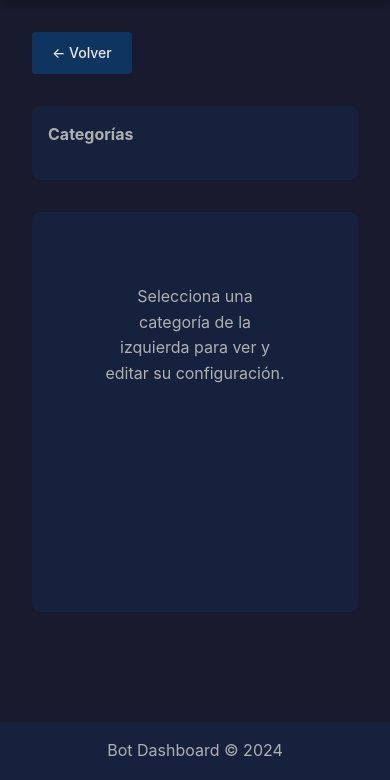
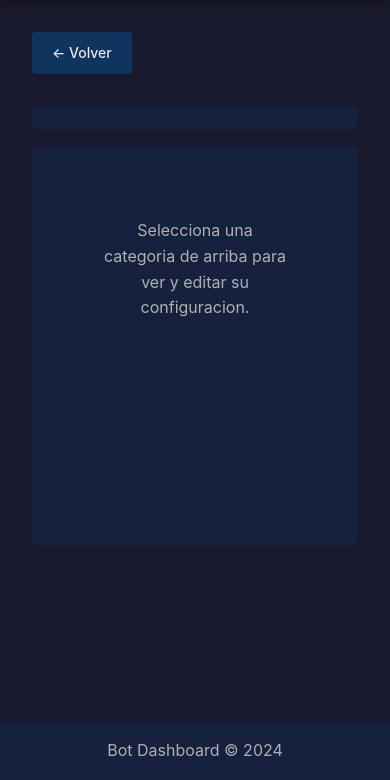
Before and after one commit to xurxogr/churchito, a Python web app: template discord_bot/web/templates/guild_config.html in a window 390 px wide. Shown: the part 64-844 px from the top of the page. Run offline with Jinja, Linux system fonts and the light colour scheme; the template is opened without the code that fills it, so the values that code supplies are empty; some libraries are stand-ins or nearby versions.

Commit message:
feat: Mueve los cogs a tabs en la parte superior de la página de configuración

```diff
--- a/discord_bot/web/static/css/style.css
+++ b/discord_bot/web/static/css/style.css
@@ -397,64 +397,58 @@ a:hover {
     border-radius: 50%;
 }
 
-.config-layout {
-    display: grid;
-    grid-template-columns: 280px 1fr;
-    gap: 2rem;
+/* Config Tabs Layout */
+.config-tabs {
+    display: flex;
+    flex-direction: column;
+    gap: 1rem;
 }
 
-@media (max-width: 768px) {
-    .config-layout {
-        grid-template-columns: 1fr;
-    }
+.cog-tabs {
+    display: flex;
+    flex-wrap: wrap;
+    gap: 0.5rem;
+    background-color: var(--bg-secondary);
+    border-radius: 8px;
+    padding: 0.75rem;
 }
 
-/* Cog Sidebar */
-.cog-sidebar {
-    background-color: var(--bg-secondary);
-    border-radius: 8px;
-    padding: 1rem;
+.cog-tab {
+    display: flex;
+    align-items: center;
+    gap: 0.5rem;
+    padding: 0.5rem 1rem;
+    background: none;
+    border: 2px solid transparent;
+    border-radius: 6px;
+    color: var(--text-secondary);
+    cursor: pointer;
+    font-size: 0.9rem;
+    transition: all 0.2s;
 }
 
-.cog-sidebar h2 {
-    font-size: 1rem;
-    margin-bottom: 1rem;
-    color: var(--text-secondary);
+.cog-tab:hover {
+    background-color: var(--bg-tertiary);
+    color: var(--text-primary);
 }
 
-.cog-list {
-    list-style: none;
+.cog-tab.active {
+    background-color: var(--accent-color);
+    color: white;
+    border-color: var(--accent-color);
 }
 
-.cog-item {
-    width: 100%;
-    display: flex;
-    align-items: center;
-    gap: 0.75rem;
-    padding: 0.75rem;
-    background: none;
-    border: none;
-    border-radius: 4px;
-    color: var(--text-primary);
-    cursor: pointer;
-    text-align: left;
-    transition: background-color 0.2s;
+.cog-tab .cog-icon {
+    font-size: 1.1rem;
 }
 
-.cog-item:hover {
-    background-color: var(--bg-tertiary);
+.cog-tab .cog-name {
+    white-space: nowrap;
 }
 
-.cog-icon {
-    font-size: 1.25rem;
-}
-
-.cog-name {
-    flex: 1;
-}
-
-.cog-status {
-    font-size: 0.875rem;
+.cog-tab .cog-status {
+    font-size: 0.8rem;
+    margin-left: 0.25rem;
 }
 
 .status-enabled {
@@ -463,6 +457,24 @@ a:hover {
 
 .status-disabled {
     color: var(--accent-danger);
+}
+
+.cog-tab.active .status-enabled,
+.cog-tab.active .status-disabled {
+    color: inherit;
+    opacity: 0.8;
+}
+
+@media (max-width: 768px) {
+    .cog-tabs {
+        overflow-x: auto;
+        flex-wrap: nowrap;
+        -webkit-overflow-scrolling: touch;
+    }
+
+    .cog-tab {
+        flex-shrink: 0;
+    }
 }
 
 /* Cog Settings Panel */
--- a/discord_bot/web/templates/guild_config.html
+++ b/discord_bot/web/templates/guild_config.html
@@ -14,34 +14,39 @@
         </h1>
     </div>
 
-    <div class="config-layout">
-        <aside class="cog-sidebar">
-            <h2>Categorías</h2>
-            <ul class="cog-list">
+    <div class="config-tabs">
+        <nav class="cog-tabs">
             {% for cog in cogs %}
-                <li>
             <button
-                        class="cog-item"
+                class="cog-tab"
                 hx-get="{{ root_path }}/guild/{{ guild_id }}/cog/{{ cog.name }}"
                 hx-target="#cog-settings"
                 hx-swap="innerHTML"
+                onclick="setActiveTab(this)"
             >
                 <span class="cog-icon">{{ cog.icon }}</span>
                 <span class="cog-name">{{ cog.display_name }}</span>
+                {% if cog.toggleable %}
                 <span class="cog-status {% if cog.enabled %}status-enabled{% else %}status-disabled{% endif %}">
                     {% if cog.enabled %}✓{% else %}✗{% endif %}
                 </span>
+                {% endif %}
             </button>
-                </li>
             {% endfor %}
-            </ul>
-        </aside>
+        </nav>
 
         <section class="cog-content" id="cog-settings">
             <div class="empty-state">
-                <p>Selecciona una categoría de la izquierda para ver y editar su configuración.</p>
+                <p>Selecciona una categoria de arriba para ver y editar su configuracion.</p>
             </div>
         </section>
     </div>
 </div>
+
+<script>
+function setActiveTab(el) {
+    document.querySelectorAll('.cog-tab').forEach(t => t.classList.remove('active'));
+    el.classList.add('active');
+}
+</script>
 {% endblock %}
```
Lines whose indentation alone changed are shown as unchanged.
